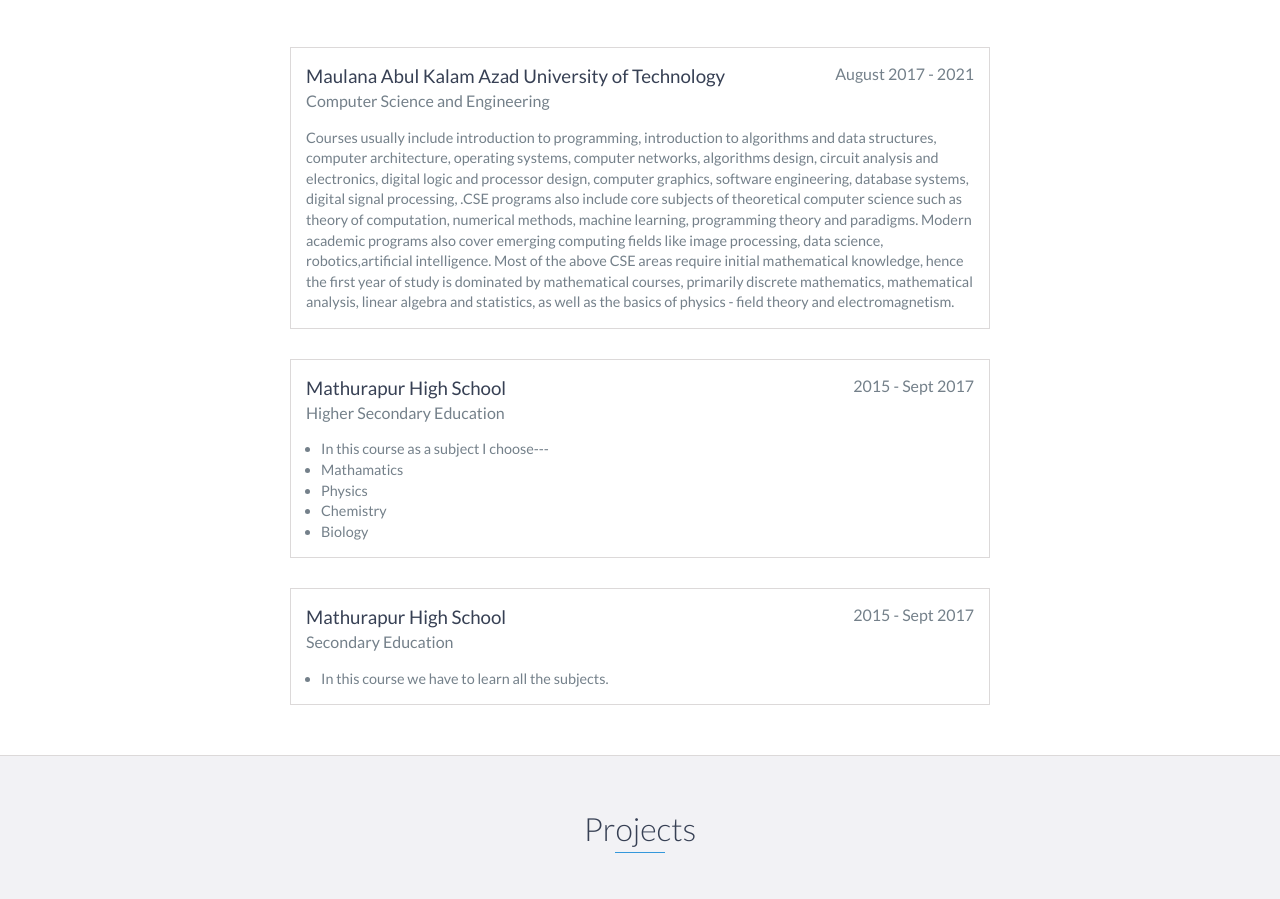
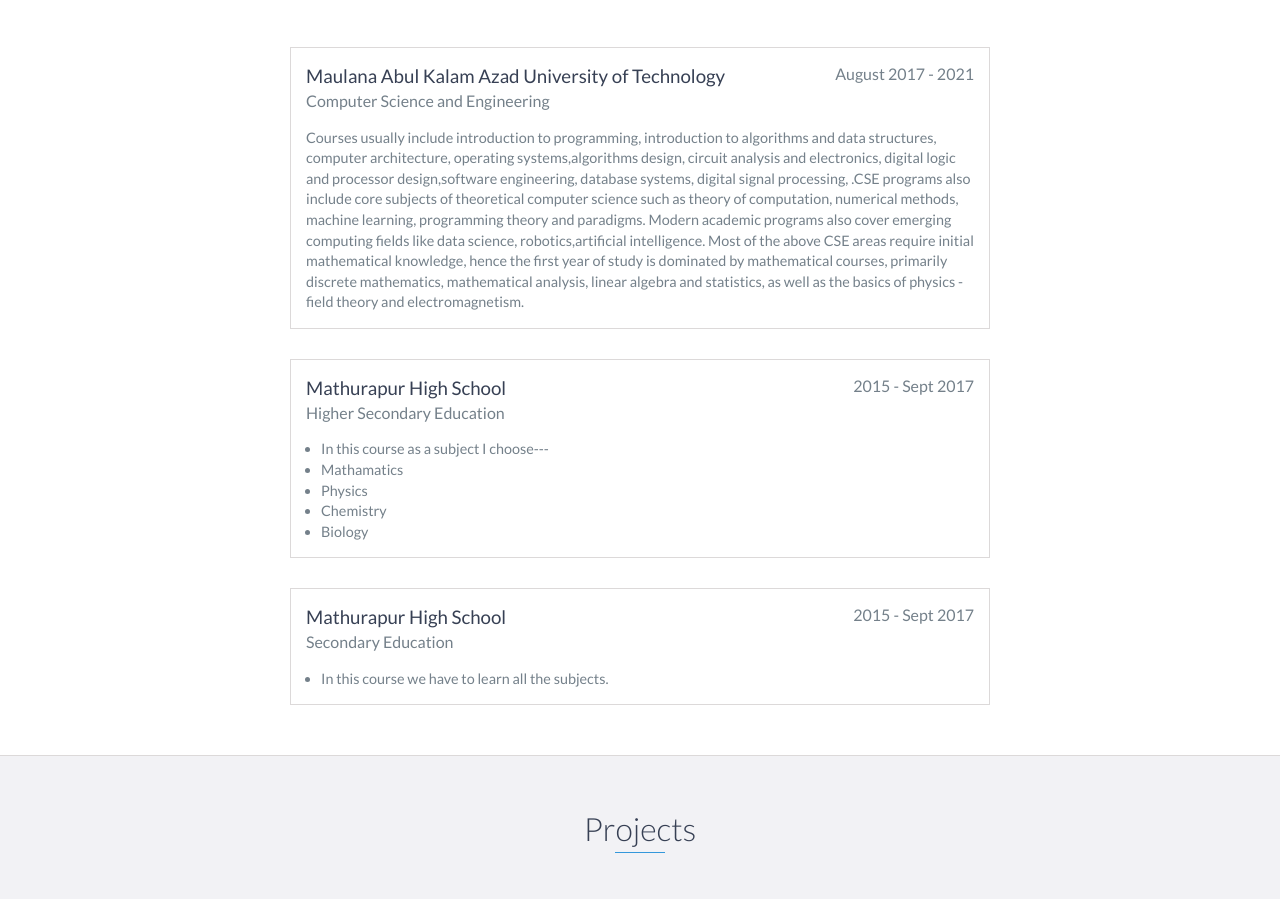
Before and after one commit to Pritam-007/Pritam-007.github.io, a website: page index.html in a window 1280 px wide. Shown: the part 1141-2040 px from the top of the page. Drawn offline with nearby package versions, Linux system fonts and the light colour scheme.

Commit message:
Update index.html

```diff
--- a/index.html
+++ b/index.html
@@ -122,9 +122,9 @@
             <span class="education-date">August 2017 - 2021</span>
             <h4>Computer Science and Engineering</h4>
             <p>
-                Courses usually include introduction to programming, introduction to algorithms and data structures, computer architecture, operating systems, computer networks, algorithms design, circuit analysis and electronics, digital logic and processor design, computer graphics, software engineering, database systems, digital signal processing,
+                Courses usually include introduction to programming, introduction to algorithms and data structures, computer architecture, operating systems,algorithms design, circuit analysis and electronics, digital logic and processor design,software engineering, database systems, digital signal processing,
 		    .CSE programs also include core subjects of theoretical computer science such as theory of computation, numerical methods, machine learning, programming theory and paradigms.
-		    Modern academic programs also cover emerging computing fields like image processing, data science, robotics,artificial intelligence.
+		    Modern academic programs also cover emerging computing fields like data science, robotics,artificial intelligence.
 		    Most of the above CSE areas require initial mathematical knowledge, hence the first year of study is dominated by mathematical courses, primarily discrete mathematics, mathematical analysis, linear algebra and statistics, as well as the basics of physics - field theory and electromagnetism.
             </p>
         </div>
```
